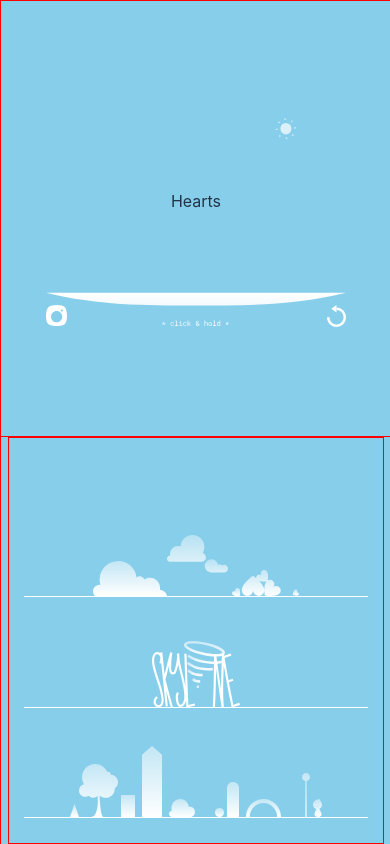
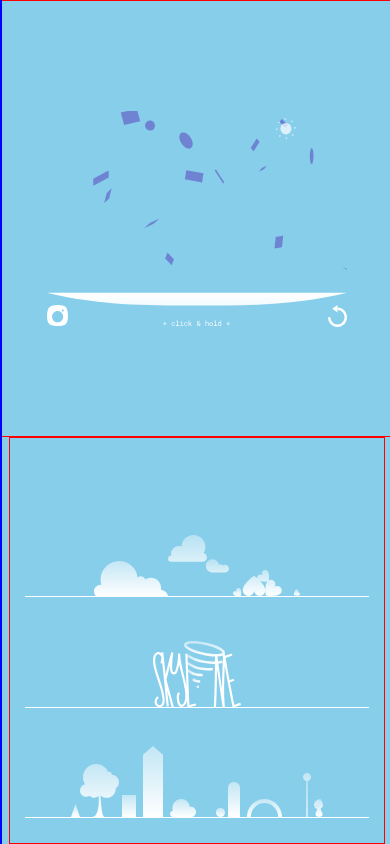
Before and after one commit to kimestelle/city-skyline, a React (Vite) app: page / in a window 390 px wide. Both pictures are taken after a click on the picture 265 px from the left and 583 px from the top of the page. Built offline with nearby package versions, Linux system fonts and the light colour scheme.

Commit message:
troubleshooting

```diff
--- a/src/App.css
+++ b/src/App.css
@@ -208,7 +208,7 @@ html, body {
     height: 100svh;
     max-height: -webkit-fill-available;
     overflow: hidden;
-    border: 1px solid red;
+    border: 2px solid blue;
   }
   .sunbox {
     right: 20svw;
--- a/src/weather/hearts.jsx
+++ b/src/weather/hearts.jsx
@@ -1,8 +1,24 @@
-const Hearts = () => {
+import { Component } from 'react';
+import Confetti from 'react-confetti';
+import heart from '../assets/weather/heart.svg'
+
+class Hearts extends Component {
+  render() {
 
     return (
-      <p>Hearts</p>
+      <div className="confetti-container">
+        <Confetti
+          width={1080}
+          drawShape={heart}
+          colors={['rgba(100, 100, 200, 0.7)']}
+          gravity={2}
+          angle={0}
+          initialVelocityX={0}
+          wind={0}
+        />
+      </div>
     );
-  };
+  }
+}
 
-  export default Hearts;
+export default Hearts;
```
